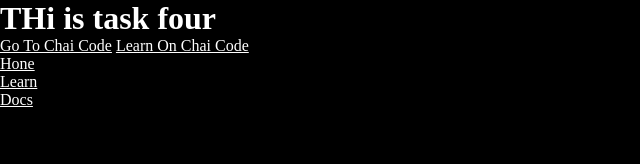
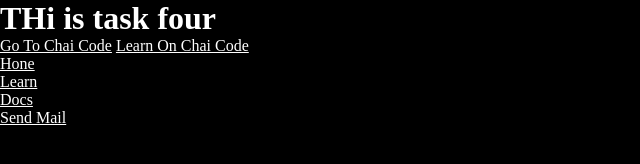
Before and after one commit to umeshraut2002/Cohort, a plain HTML site: page html/task4.html in a window 1280 px wide. Shown: the whole page, without its empty margins (0-640 px from the left). Drawn offline with Linux system fonts and the light colour scheme.

Commit message:
Add mailto link for client communication in task4 HTML file

```diff
--- a/html/task4.html
+++ b/html/task4.html
@@ -24,5 +24,9 @@
             <li><a href="https://chaicode.com/docs" target="_blank">Docs</a></li>
         </uL>
        </nav>
+
+       <!-- send mail to client -->
+
+       <a href="mailto:uraaut60044@gmail.com">Send Mail</a>
     </body>
 </html>
```
